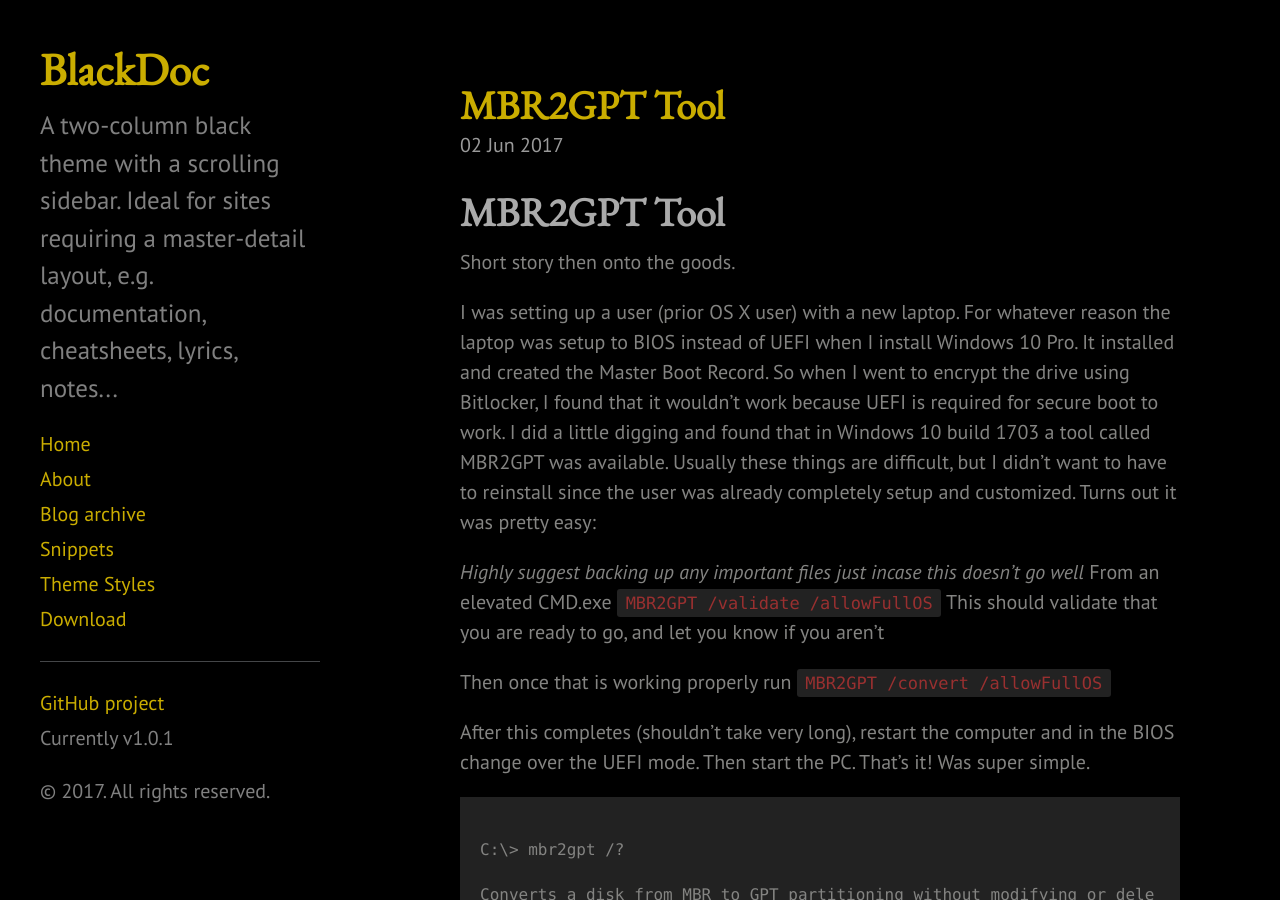
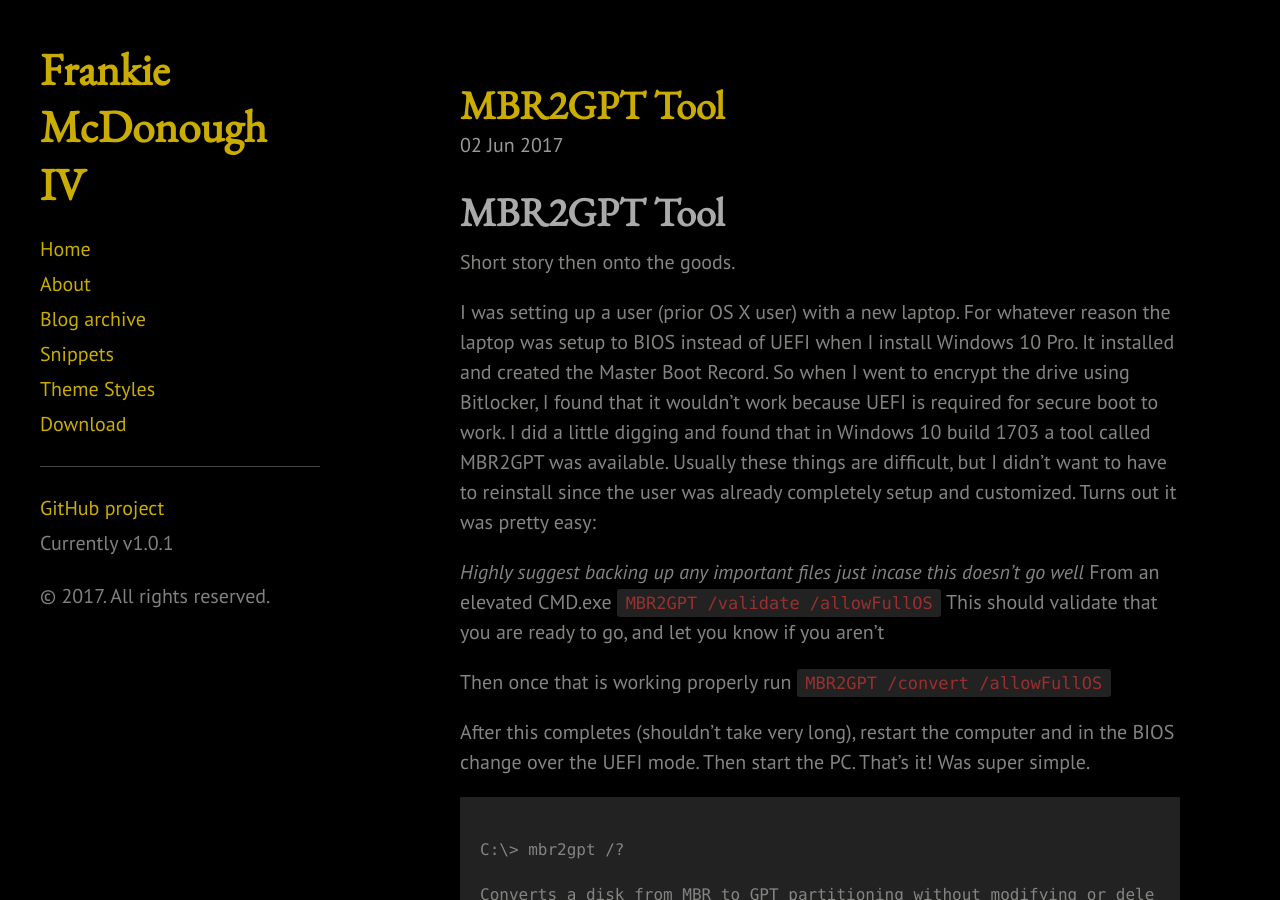
Before and after one commit to frankiem-4/frankiem-4.github.io, a Jekyll site: the page built from index.html, in a window 1280 px wide and 900 px high. Built offline with Jekyll 4.4.1, drawn with Linux system fonts in a browser that asks for light colours; the list of posts is cut into pages by our own code.

Commit message:
changes for new theme

```diff
--- a/_config.yml
+++ b/_config.yml
@@ -8,15 +8,15 @@ highlighter:      rouge
 permalink:        pretty
 
 # Setup
-title:            BlackDoc
-tagline:          Black Theme for Jekyll
-description:      "A two-column black theme with a scrolling sidebar. Ideal for sites requiring a master-detail layout, e.g. documentation, cheatsheets, lyrics, notes..."
-url:              https://github.com/karloespiritu/blackdoc
+title:            Frankie McDonough IV
+tagline:
+description:
+url:              https://frankiem-4.github.io
 baseurl:          /
 
 author:
-  name:           'Karlo Espiritu'
-  url:            https://twitter.com/karloespiritu
+  name:           'Frankie McDonough IV'
+  url:
 
 paginate:         5
 
@@ -24,4 +24,4 @@ paginate:         5
 version:          1.0.1
 
 github:
-  repo:           https://github.com/karloespiritu/blackdoc
+  repo:           https://github.com/frankiem-4
```
